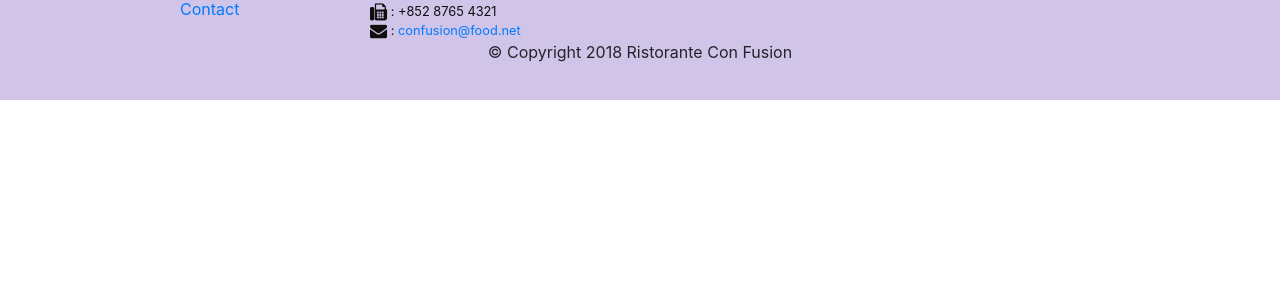
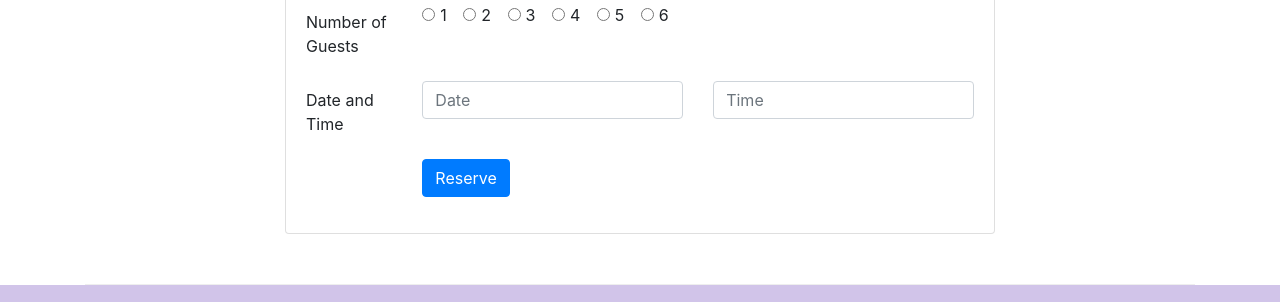
Before and after one commit to saratolooti/bootstrap-sass-Less, a website: page index.html in a window 1280 px wide. Shown: the part 1661-1963 px from the top of the page. Before the commit the page ends 1761 px from the top, so only its background shows below. Drawn offline with nearby package versions, Linux system fonts and the light colour scheme.

Commit message:
assignment2

```diff
--- a/index.html
+++ b/index.html
@@ -36,13 +36,16 @@
     </nav>
     <header class="jumbotron">
         <div class="container">
-            <div class="row row-header ">
+            <div class="row row-header">
                 <div class="col-12 col-sm-6">
                     <h1>Ristorante con Fusion</h1>
                     <p>We take inspiration from the World's best cuisines, and create a unique fusion experience. Our lipsmacking creations will tickle your culinary senses!</p>
                 </div>
                 <div class="col-12 col-sm align-self-center">
                     <img src="img/logo.png" class="img-fluid">
+                </div>
+                <div class="col-12 col-sm align-self-center">
+                    <a class="btn btn-warning btn-sm btn-block" role="button" href="#reserveTable">Reserve Table</a>
                 </div>
             </div>
         </div>
@@ -76,7 +79,10 @@
             <div class="col col-sm col-md">
                 <div class="media">
                     <div class="media-body">
-                        <h2 class="mt-0">Weekend Grand Buffet</h2>
+                        <h2 class="mt-0">
+                            Weekend Grand Buffet
+                            <span class="badge badge-danger">NEW</span>
+                        </h2>
                         <p class="d-none d-sm-block">Featuring mouthwatering combinations with a choice of five different salads, six enticing appetizers, six main entrees and five choicest desserts. Free flowing bubbly and soft drinks. All for just $19.99 per person </p>
                     </div>
                     <img src="img/buffet.png" alt="buffet"
@@ -97,6 +103,65 @@
                         <h2 class="mt-0">Alberto Somayya</h2>
                         <h4>Executive Chef</h4>
                         <p class="d-none d-sm-block">Award winning three-star Michelin chef with wide International experience having worked closely with whos-who in the culinary world, he specializes in creating mouthwatering Indo-Italian fusion experiences. </p>
+                    </div>
+                </div>
+            </div>
+        </div>
+
+        <div class="row row-content justify-content-center" id="reserveTable">
+            <div class="col-12 col-sm-8">
+                <div class="card">
+                    <h3 class="card-header bg-warning text-white">Reserve a Table</h3>
+                    <div class="card-body">
+                        <form>
+                            <div class="form-group row">
+                                <label class="col-md-2 col-form-label">Number of Guests</label>
+                                <div class="col-md-10">
+                                    <div class="form-check form-check-inline">
+                                        <input class="form-check-input" type="radio" name="numGuest1" id="numGuest1" value="option1">
+                                        <label class="form-check-label" for="numGuest1">1</label>
+                                    </div>
+                                    <div class="form-check form-check-inline">
+                                        <input class="form-check-input" type="radio" name="numGuest2" id="numGuest2" value="option2">
+                                        <label class="form-check-label" for="numGuest2">2</label>
+                                    </div>
+                                    <div class="form-check form-check-inline">
+                                        <input class="form-check-input" type="radio" name="numGuest3" id="numGuest3" value="option3">
+                                        <label class="form-check-label" for="numGuest3">3</label>
+                                    </div>
+                                    <div class="form-check form-check-inline">
+                                        <input class="form-check-input" type="radio" name="numGuest4" id="numGuest4" value="option4">
+                                        <label class="form-check-label" for="numGuest4">4</label>
+                                    </div>
+                                    <div class="form-check form-check-inline">
+                                        <input class="form-check-input" type="radio" name="numGuest5" id="numGuest5" value="option5">
+                                        <label class="form-check-label" for="numGuest5">5</label>
+                                    </div>
+                                    <div class="form-check form-check-inline">
+                                        <input class="form-check-input" type="radio" name="numGuest6" id="numGuest6" value="option6">
+                                        <label class="form-check-label" for="numGuest6">6</label>
+                                    </div>
+                                </div>
+                            </div>
+                            <div class="form-group row">
+                                <label for="date" class="col-md-2 col-form-label">Date and Time</label>
+                                <div class="col-md-5">
+                                    <input type="text" name="date" id="date" class="form-control"
+                                        placeholder="Date">
+                                </div>
+                                <div class="col-md-5">
+                                    <input type="text" name="time" id="time" class="form-control"
+                                        placeholder="Time">
+                                </div>
+                            </div>
+                            <div class="form-group row">
+                                <div class="offset-md-2 col-md-10">
+                                    <button class="btn btn-primary" type="submit">
+                                        Reserve
+                                    </button>
+                                </div>
+                            </div>
+                        </form>
                     </div>
                 </div>
             </div>
```
